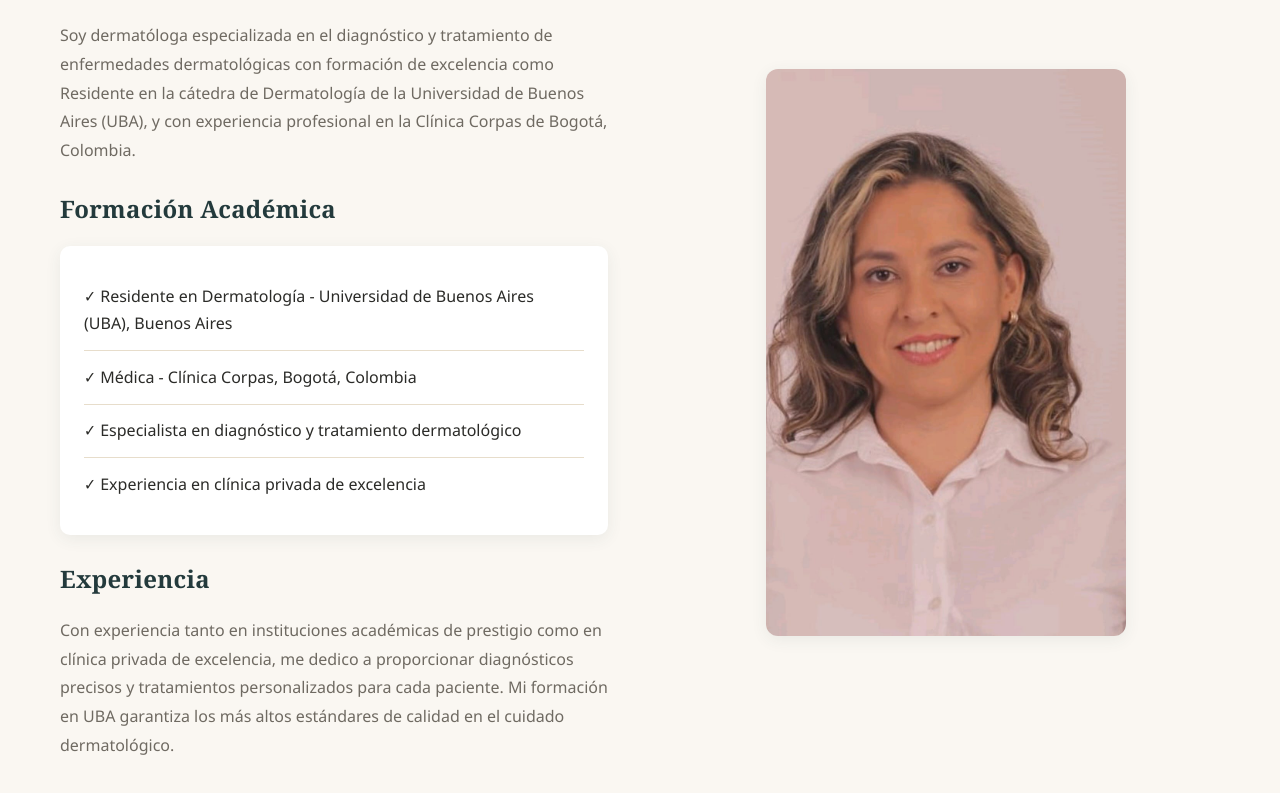
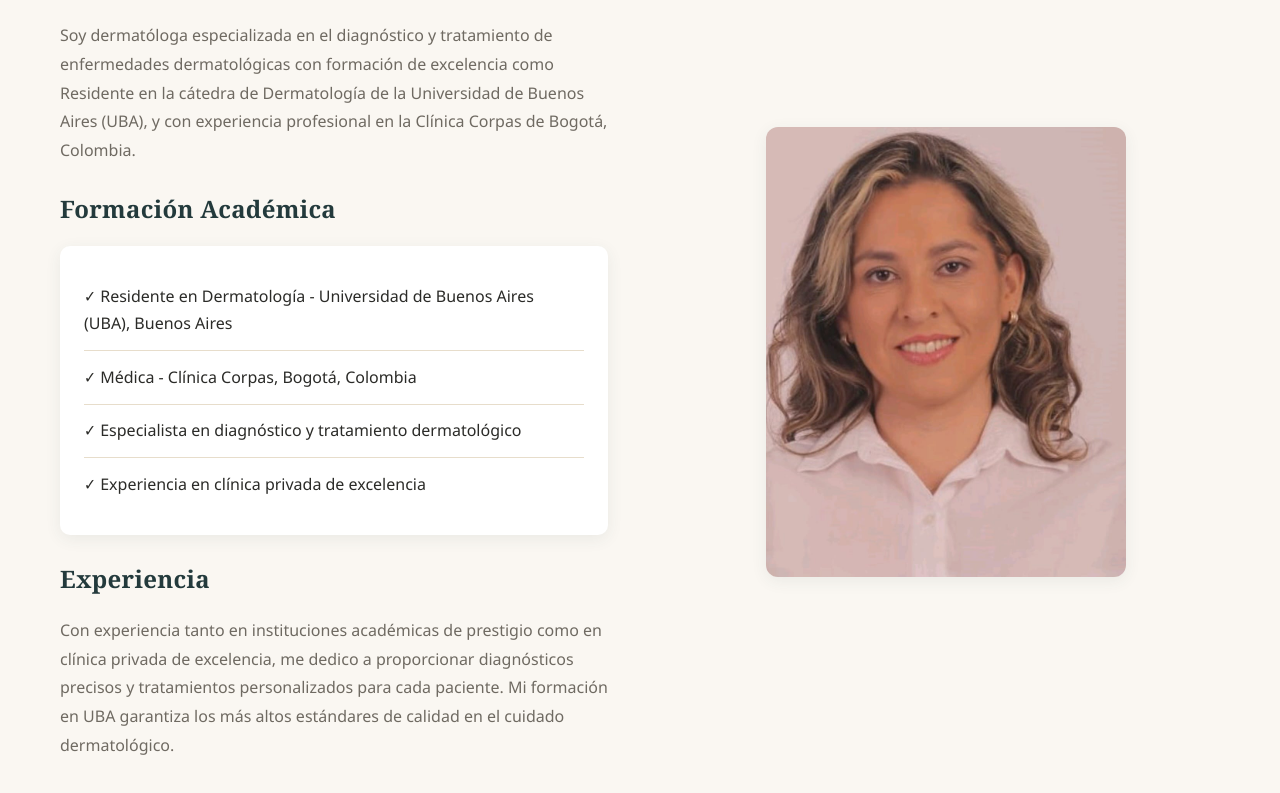
Before and after one commit to HenrySali/Dermatologia, a plain HTML site: page index.html in a window 1280 px wide. Shown: the part 733-1526 px from the top of the page. Drawn offline with Linux system fonts and the light colour scheme.

Commit message:
Recorta foto perfil centrada en el rostro

```diff
--- a/css/style.css
+++ b/css/style.css
@@ -295,8 +295,10 @@ h1, h2, h3, h4,
     display: block;
     width: 100%;
     max-width: 360px;
+    aspect-ratio: 4 / 5;
     height: auto;
     object-fit: cover;
+    object-position: 70% center;
     border-radius: 12px;
     box-shadow: var(--shadow);
     transition: transform 0.3s ease, filter 0.3s ease;
```
